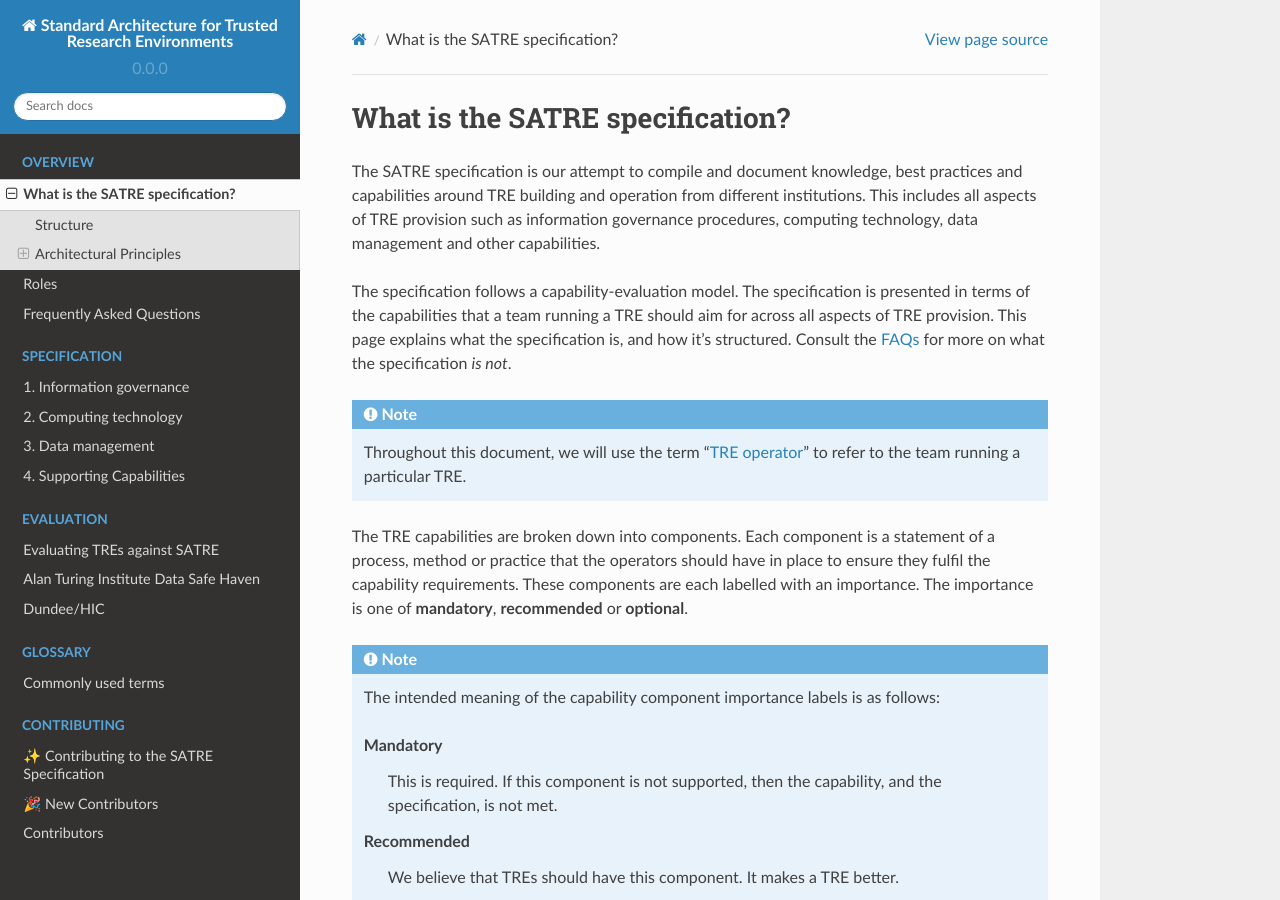
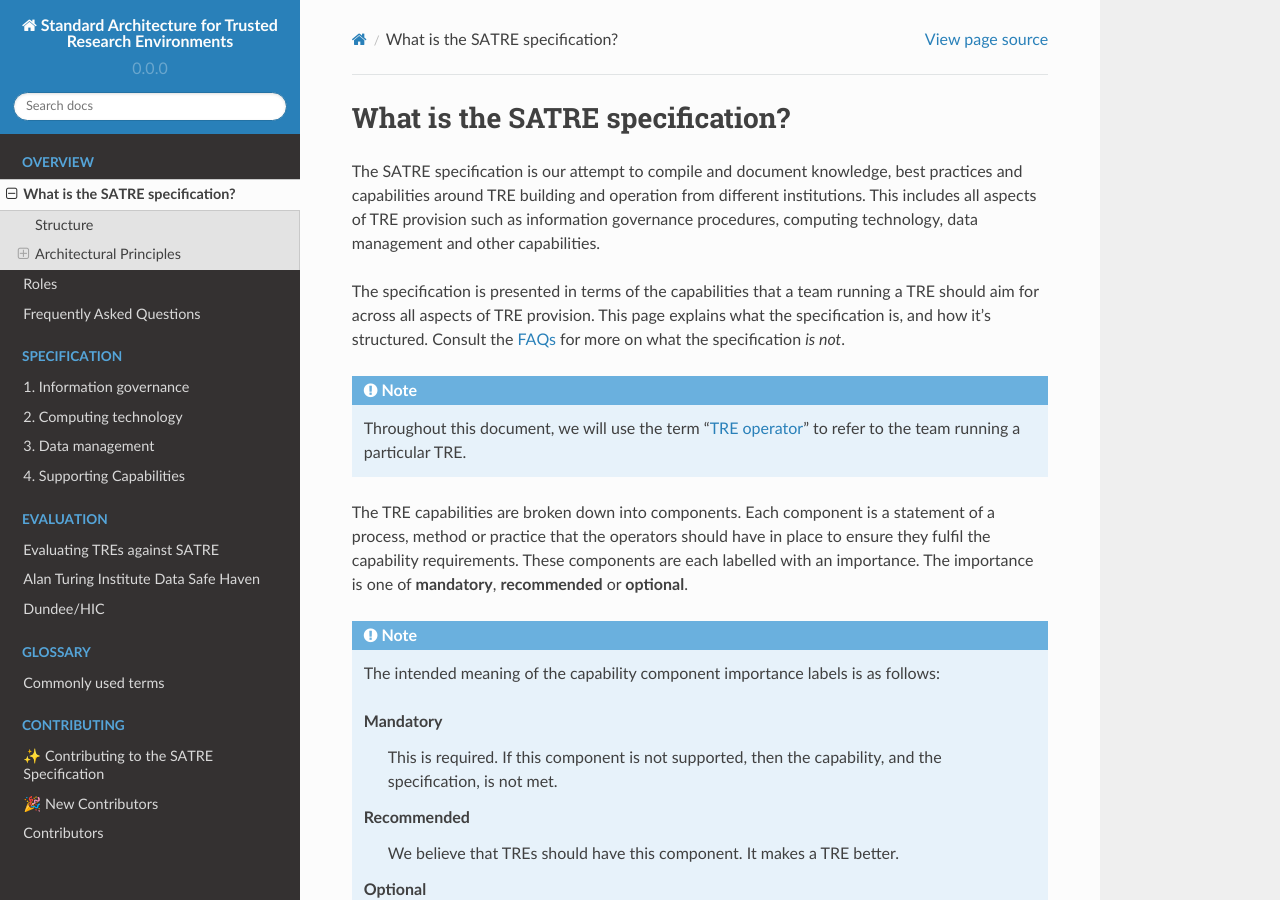
Before and after one commit to sa-tre/satre-specification, a Sphinx documentation site: the page built from docs/source/specification.md, in a window 1280 px wide and 900 px high. Built offline with Sphinx 7.4.7 and the Read the Docs theme 2.0.0, drawn with Linux system fonts in a browser that asks for light colours.

Commit message:
remove capability evaluation line

```diff
--- a/docs/source/specification.md
+++ b/docs/source/specification.md
@@ -7,7 +7,6 @@
 The SATRE specification is our attempt to compile and document knowledge, best practices and capabilities around TRE building and operation from different institutions.
 This includes all aspects of TRE provision such as information governance procedures, computing technology, data management and other capabilities.
 
-The specification follows a capability-evaluation model.
 The specification is presented in terms of the capabilities that a team running a TRE should aim for across all aspects of TRE provision.
 This page explains what the specification is, and how it's structured. Consult the {ref}`FAQs <faqs>` for more on what the specification _is not_.
 
```
